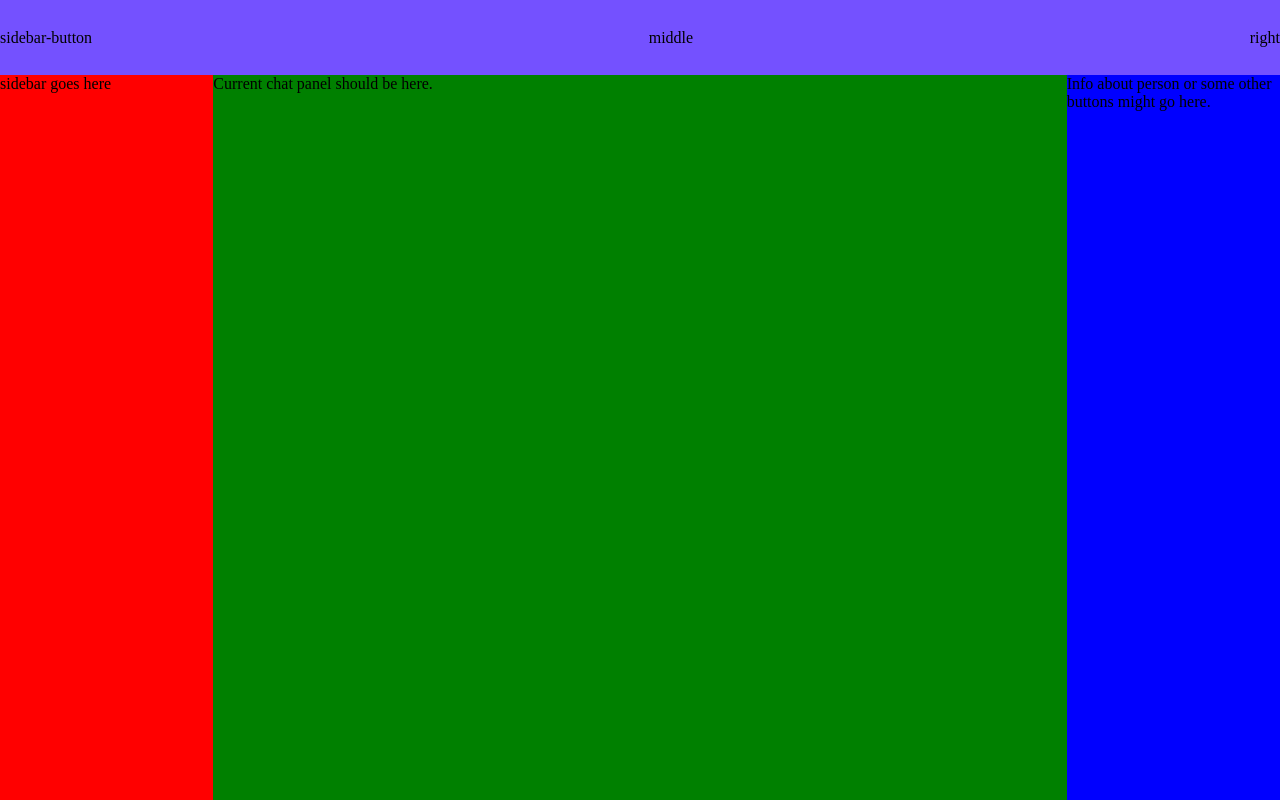
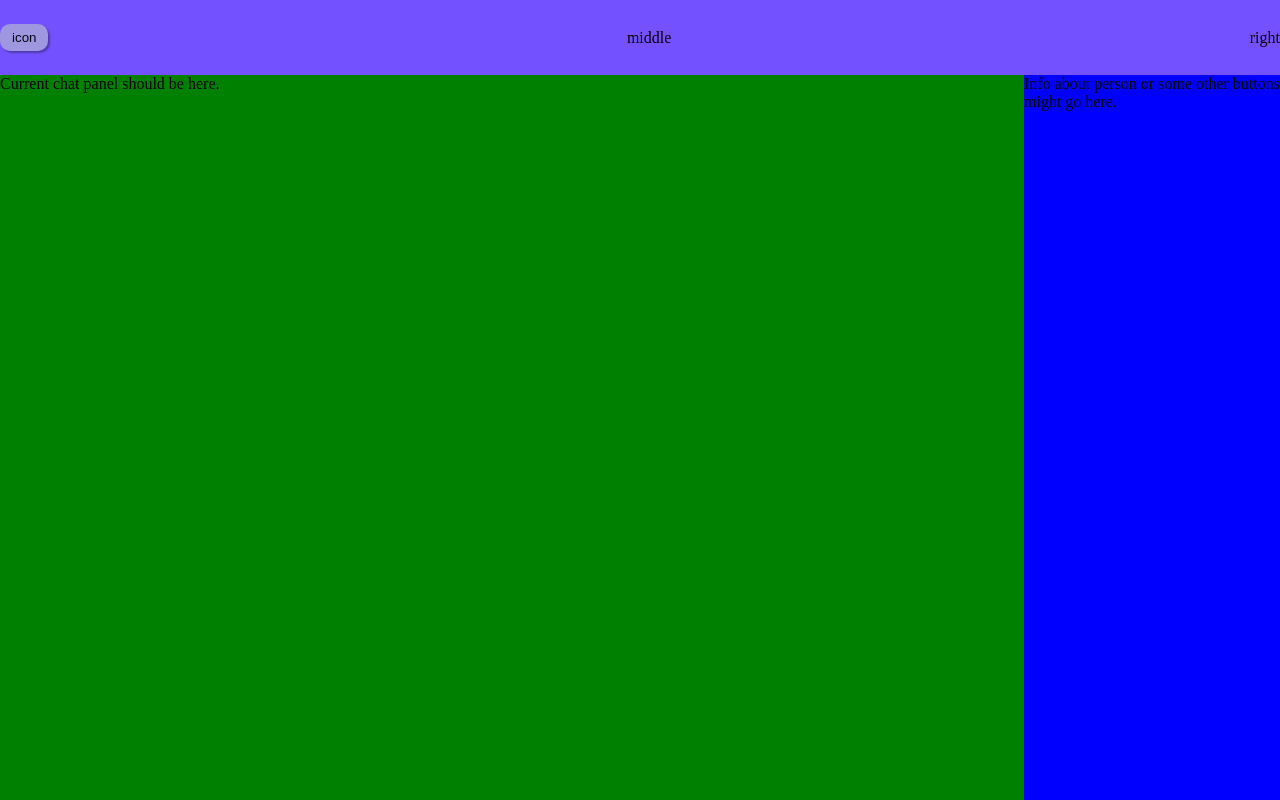
Before and after one commit to suvanshdutt/Socio, a Svelte app: page / in a window 1280 px wide. Shown: the top 800 px of the page. Built offline with nearby package versions, Linux system fonts and the light colour scheme.

Commit message:
Frontend prototype 1

```diff
--- a/src/App.svelte
+++ b/src/App.svelte
@@ -4,10 +4,14 @@
   let sidebar_active: boolean = false;
 </script>
 
-<Header />
+<Header
+  on:toggle_sidebar={() => {
+    sidebar_active = !sidebar_active;
+  }}
+/>
 <main>
   <div class="panels">
-    {#if { sidebar_active }}
+    {#if sidebar_active}
       <div class="sidebar">sidebar goes here</div>
     {/if}
     <div class="current_chat">Current chat panel should be here.</div>
--- a/src/components/Header.svelte
+++ b/src/components/Header.svelte
@@ -1,9 +1,19 @@
 <script lang="ts">
+  import { createEventDispatcher } from "svelte";
   import { theme } from "../stores/settings.ts";
+  import Button from "../shared/Button.svelte";
+
+  let dispatch = createEventDispatcher();
 </script>
 
 <header style="--primary_color: {$theme.primary_color}">
-  <div class="left">sidebar-button</div>
+  <div class="left">
+    <Button
+      type="secondary"
+      inverse={false}
+      on:click={() => dispatch("toggle_sidebar")}>icon</Button
+    >
+  </div>
   <div class="middle">middle</div>
   <div class="right">right</div>
 </header>
--- a/src/shared/Button.svelte
+++ b/src/shared/Button.svelte
@@ -0,0 +1,47 @@
+<script lang="ts">
+  import { theme } from "../stores/settings.ts";
+  export let type: string = "primary";
+  export let flat: boolean = false;
+  export let inverse: boolean = false;
+</script>
+
+<button
+  class={type}
+  class:flat
+  class:inverse
+  style="--primary_color={$theme.primary_color};
+    --secondary_color: {$theme.secondary_color};
+    --text_color: {$theme.text_color}"
+  on:click
+>
+  <slot></slot>
+</button>
+
+<style>
+  button {
+    border: 0;
+    cursor: pointer;
+    border-radius: 10px;
+    padding: 6px 12px;
+    box-shadow: 2px 2px 2px rgba(0, 0, 0, 0.3);
+  }
+  .primary {
+    background: var(--primary_color);
+    color: var(--text_color);
+  }
+  .secondary {
+    background: var(--secondary_color);
+    color: var(--text_color);
+  }
+  .flat {
+    box-shadow: none;
+  }
+  .primary.inverse {
+    background: var(--text_color);
+    color: var(--primary_color);
+  }
+  .secondary.inverse {
+    background: var(--text_color);
+    color: var(--secondary_color);
+  }
+</style>
```
